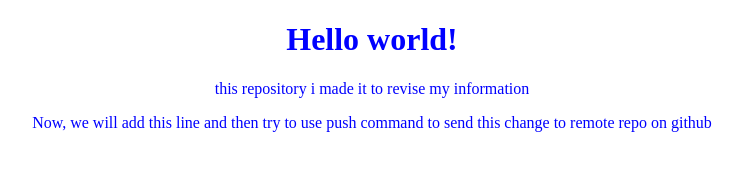
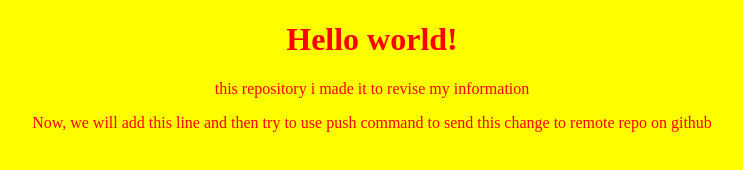
Before and after one commit to asmaaeid21/git-test, a plain HTML site: page index.html in a window 1280 px wide. Shown: the whole page, without its empty margins (268-1011 px from the left). Drawn offline with Linux system fonts and the light colour scheme.

Commit message:
Update style.css

```diff
--- a/style.css
+++ b/style.css
@@ -1,4 +1,5 @@
 body {
     text-align: center;
-    color: blue;
+    color: red;
+    background-color: yellow;
 }
```
